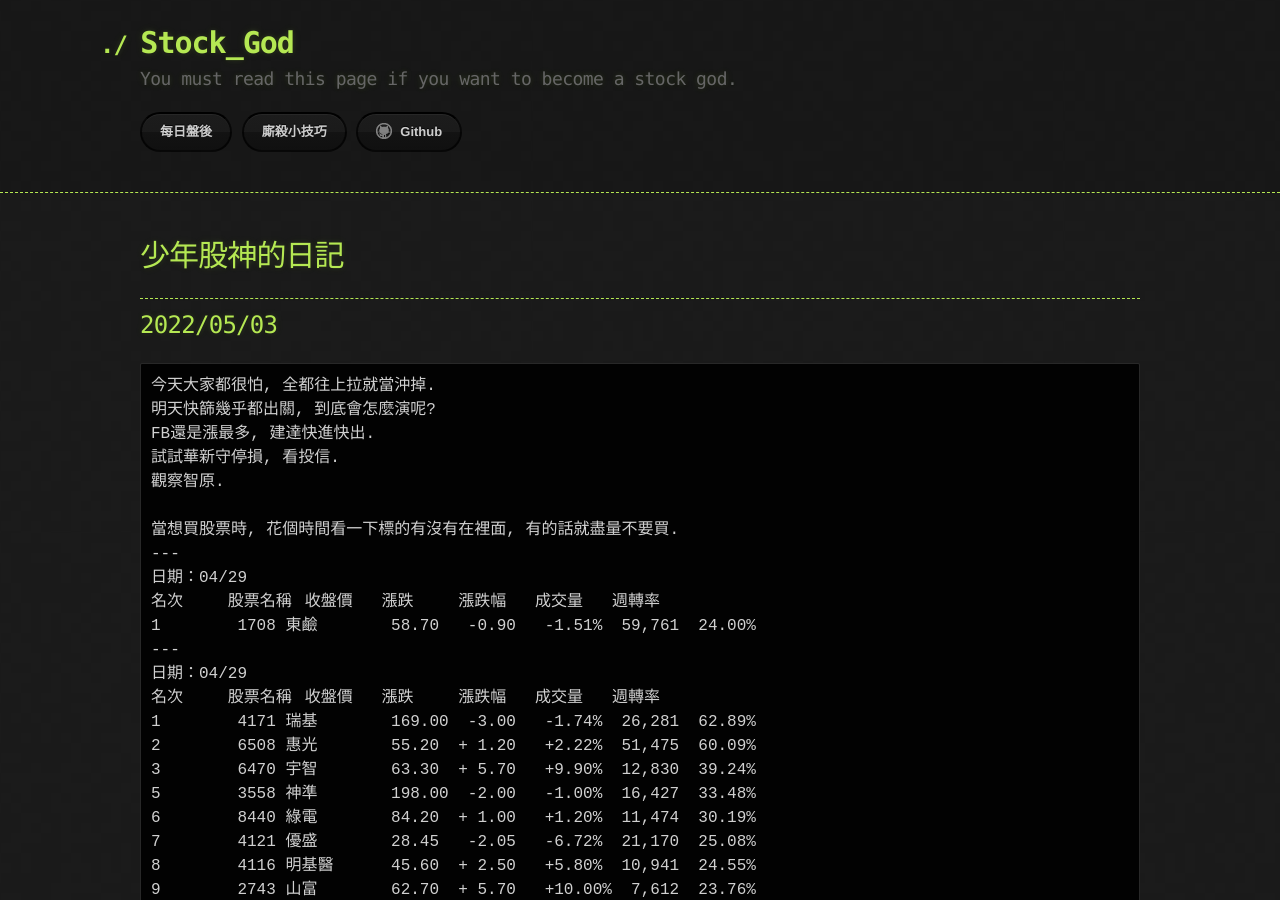
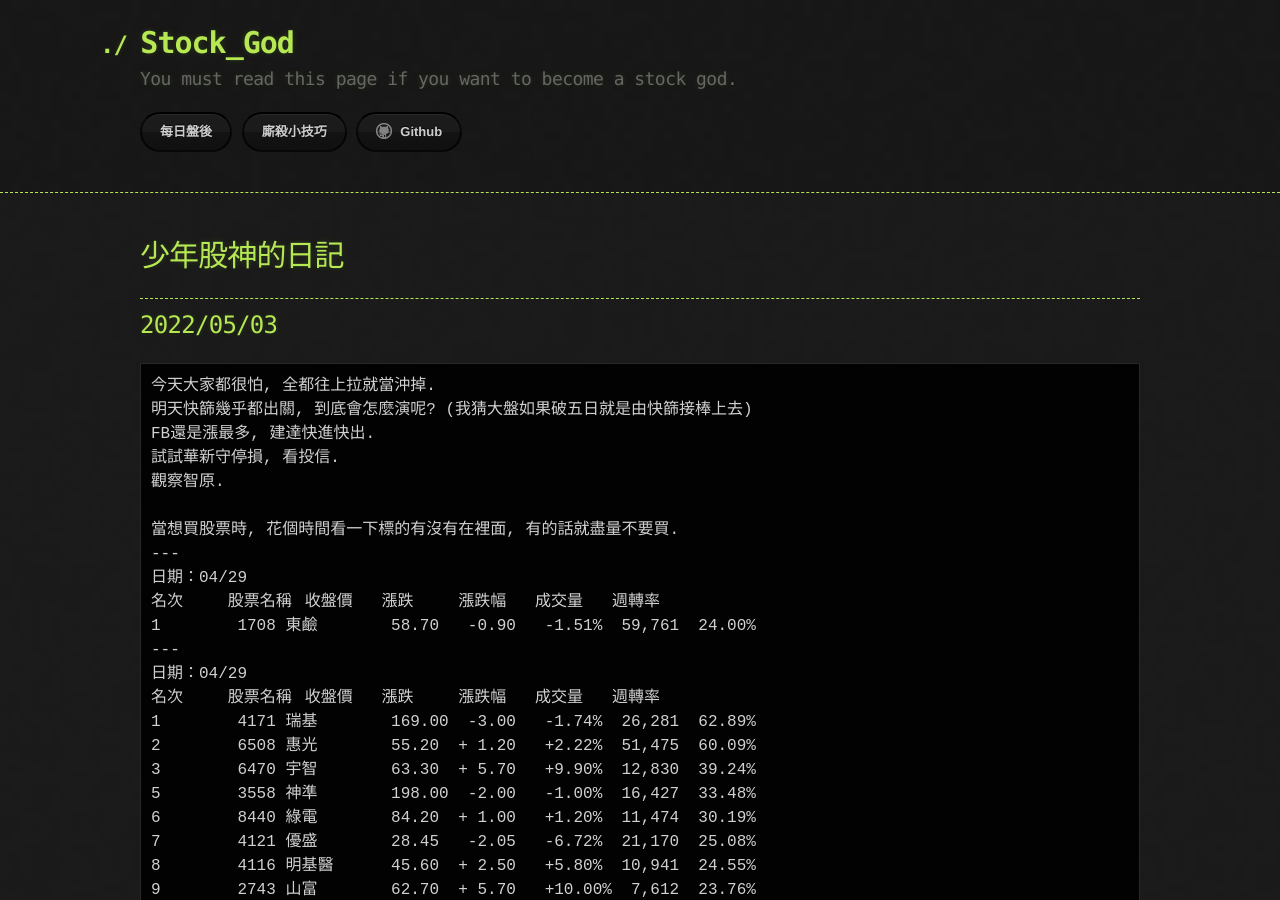
Before and after one commit to lepg5487/Stock_God, a Jekyll site: the page built from index.md, in a window 1280 px wide and 900 px high. Built offline with Jekyll 4.4.1, drawn with Linux system fonts in a browser that asks for light colours; our own code applies the rules of GitHub Pages for plain Markdown files.

Commit message:
Update index.md

````diff
--- a/index.md
+++ b/index.md
@@ -9,7 +9,7 @@ layout: testlayouts
 ## 2022/05/03
 ```
 今天大家都很怕, 全都往上拉就當沖掉.
-明天快篩幾乎都出關, 到底會怎麼演呢?
+明天快篩幾乎都出關, 到底會怎麼演呢? (我猜大盤如果破五日就是由快篩接棒上去)
 FB還是漲最多, 建達快進快出.
 試試華新守停損, 看投信.
 觀察智原.
````
